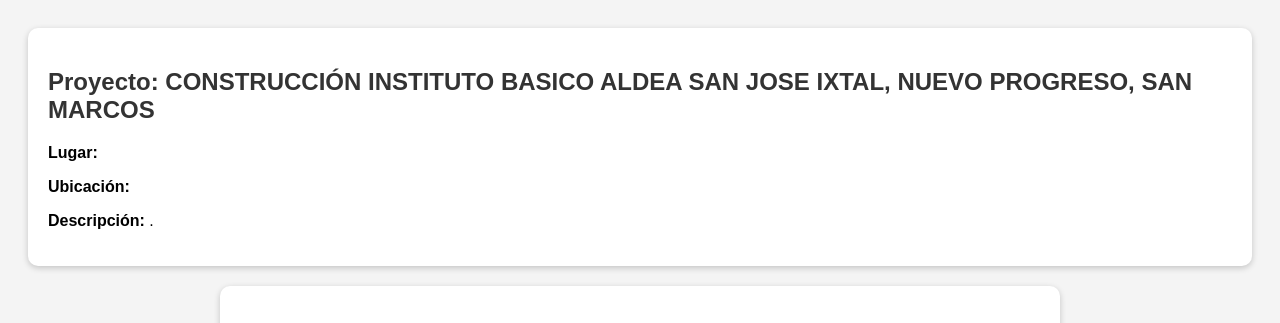
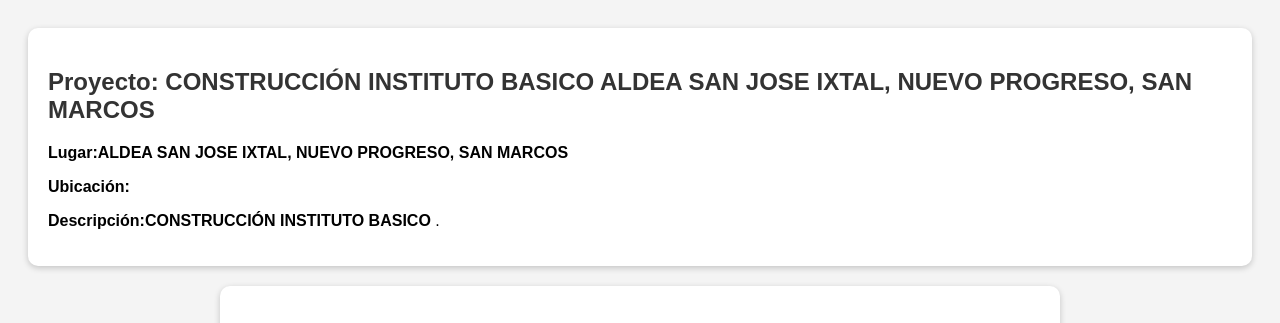
Before and after one commit to proyecto6fgic/proyecto6, a plain HTML site: page index.html in a window 1280 px wide. Shown: the top 323 px of the page. Drawn offline with Linux system fonts and the light colour scheme.

Commit message:
Update index.html

```diff
--- a/index.html
+++ b/index.html
@@ -15,15 +15,15 @@
 <body>
   <div class="card">
     <h2>Proyecto: CONSTRUCCIÓN INSTITUTO BASICO ALDEA SAN JOSE IXTAL, NUEVO PROGRESO, SAN MARCOS</h2>
-    <p><strong>Lugar:</strong> </p>
+    <p><strong>Lugar:ALDEA SAN JOSE IXTAL, NUEVO PROGRESO, SAN MARCOS</strong> </p>
     <p><strong>Ubicación:</strong>   </p>
-    <p><strong>Descripción:</strong> .</p>
+    <p><strong>Descripción:CONSTRUCCIÓN INSTITUTO BASICO</strong> .</p>
   </div>
 
   <div class="card video-container">
     <h2>Transmisión en Vivo</h2>
     <iframe
-      src="https://player.twitch.tv/?channel=proyectono2&parent=proyectono2.github.io"
+      src="https://player.twitch.tv/?channel=proyecto6fgic&parent=proyecto6fgic.github.io"
       frameborder="0"
       allowfullscreen="true"
       scrolling="no"
```
